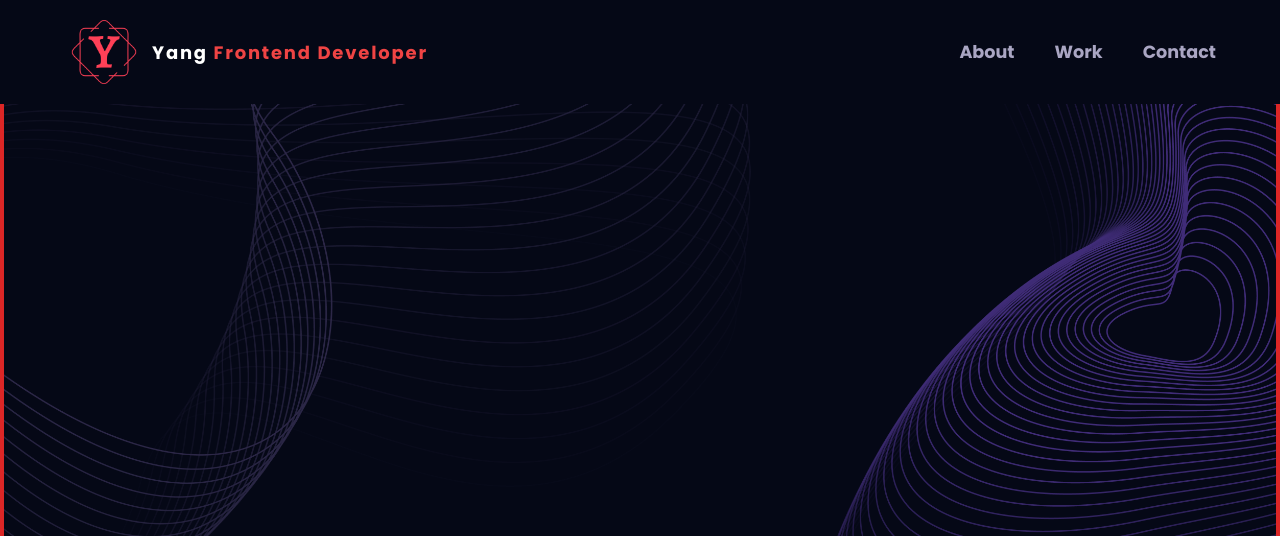
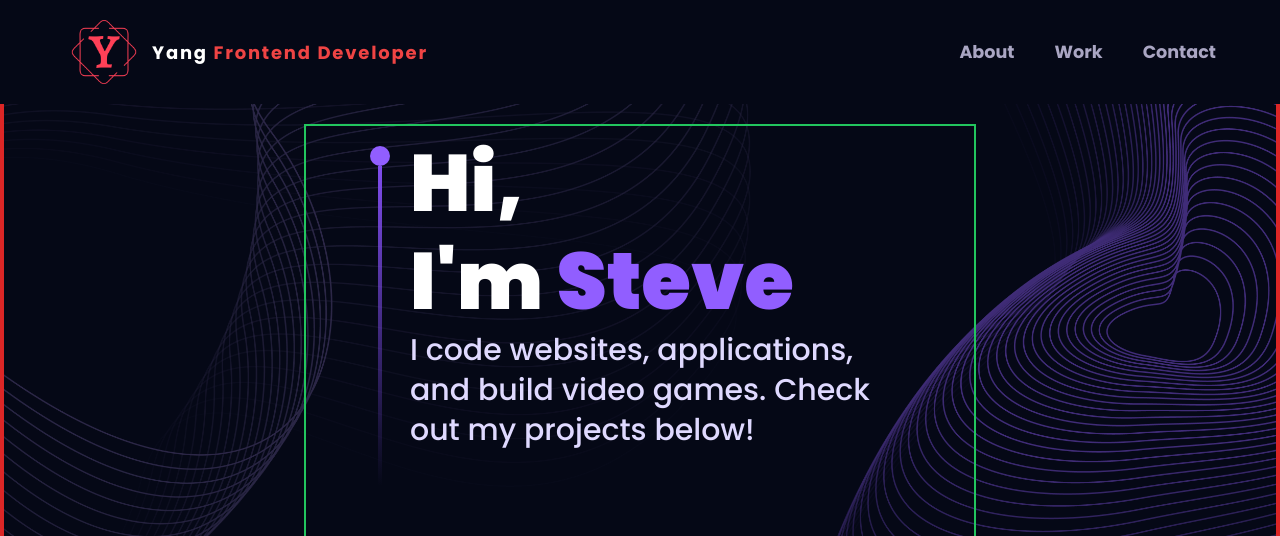
Before and after one commit to hmongdev/yang-3d-portfolio, a React (Vite) app: page / in a window 1280 px wide. Shown: the top 536 px of the page. Built offline with nearby package versions, Linux system fonts and the light colour scheme.

Commit message:
add intro

```diff
--- a/src/components/Hero.jsx
+++ b/src/components/Hero.jsx
@@ -9,8 +9,37 @@ const Hero = () => {
 			className="relative w-full h-screen mx-auto border-4 border-red-600"
 		>
 			<div
-				className={`${styles.paddingX} absolute inset-0 top-[120px]`}
-			></div>
+				className={`${styles.paddingX} absolute inset-0 top-[120px] border-2 border-green-500 max-w-2xl mx-auto flex flex-row items-start gap-5`}
+			>
+				<div
+					name="circleContainer"
+					className="flex flex-col justify-center items-center mt-5"
+				>
+					<div
+						name="circle"
+						className="w-5 h-5 rounded-full bg-[#915eff]"
+					/>
+					<div className="w-1 sm:h-80 h-40 violet-gradient" />
+				</div>
+				<div name="introContainer">
+					<h1
+						name="introText"
+						className={`${styles.heroHeadText} text-white`}
+					>
+						Hi, I'm&nbsp;
+						<span className="text-[#915eff]">
+							Steve
+						</span>
+					</h1>
+					<div
+						className={`${styles.heroSubText}`}
+					>
+						I code websites, applications,
+						and build video games. Check out
+						my projects below!
+					</div>
+				</div>
+			</div>
 		</section>
 	);
 };
```
